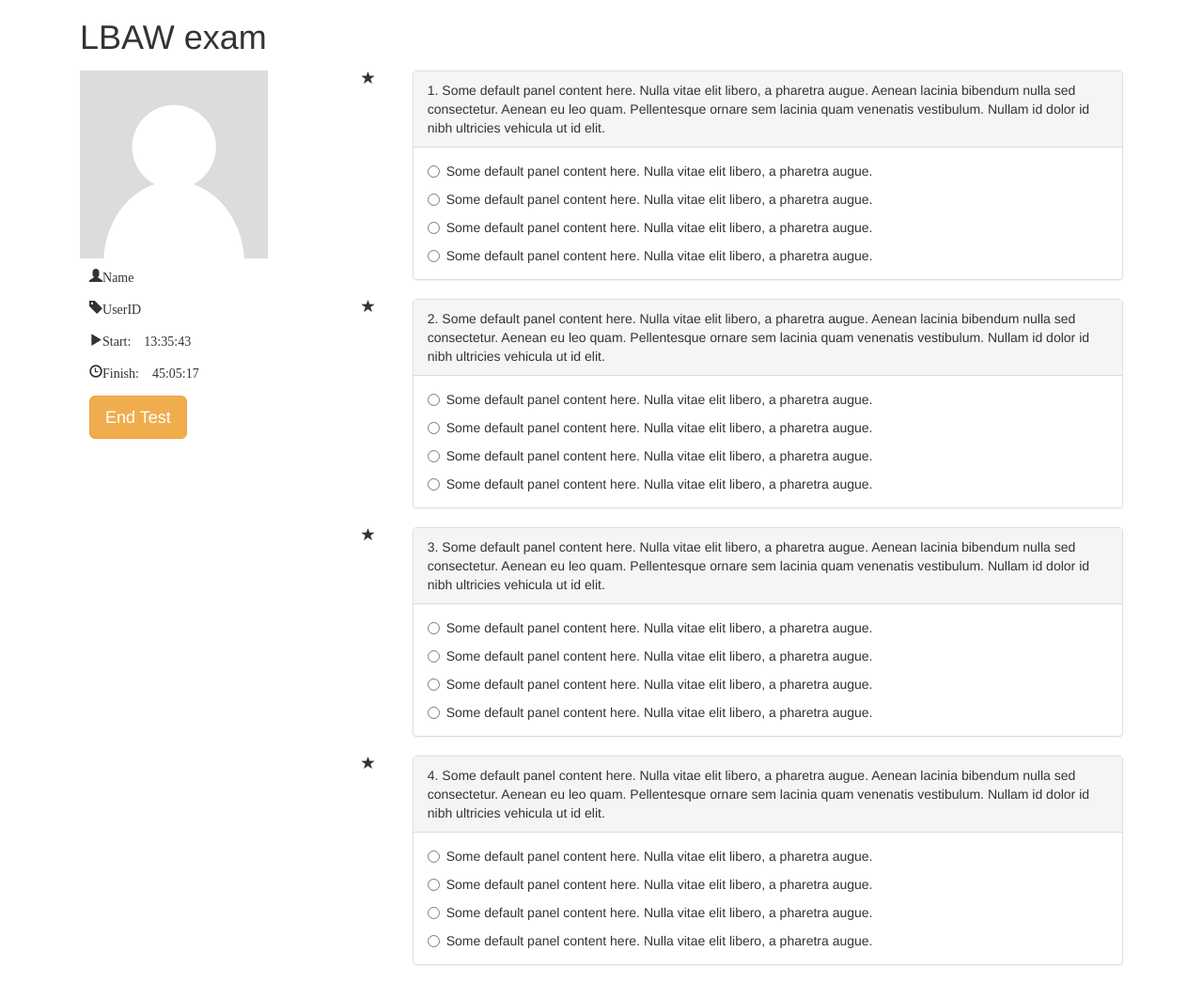
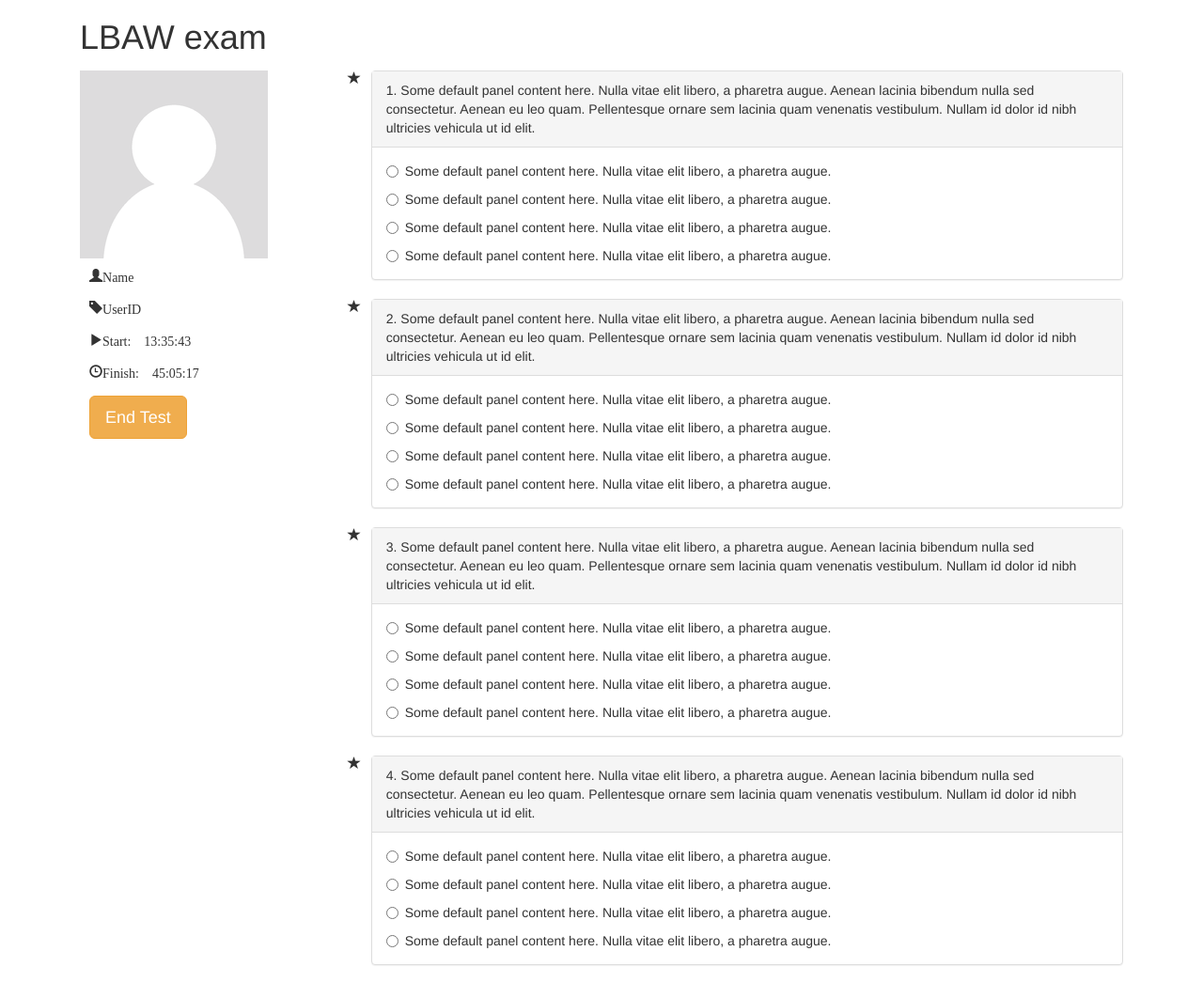
Before and after one commit to up201306506/LBAW55, a PHP site: page /exam.php in a window 1280 px wide. Shown: the whole page at 94% size. Run offline with PHP 8.4, Linux system fonts and the light colour scheme.

Commit message:
Exam page.
Problema na pagina de exame consertado.

```diff
--- a/Prototype/exam.css
+++ b/Prototype/exam.css
@@ -32,3 +32,21 @@ h1 {
 .radio {
 	margin: 15px;
 }
+
+.question-group {
+    width: 100%;
+    height: 100%;
+    box-sizing: border-box;
+}
+
+.star {
+    width: 3%;
+    float: left;
+    display: block;
+}
+
+.question-panel {
+    width: 97%;
+    float: left;
+    display: block;
+}
--- a/Prototype/exam.php
+++ b/Prototype/exam.php
@@ -35,8 +35,8 @@
 		<div class="exam col-sm-9">
 			<!-- <div class="exam-info"></div> -->
 			<div class="question-group">
-				<span class="glyphicon glyphicon-star col-sm-1"></span>
-				<div class="panel panel-default col-sm-11">
+				<span class="glyphicon glyphicon-star star"></span>
+				<div class="panel panel-default question-panel">
 					<div class="panel-heading question">1. Some default panel content here. Nulla vitae elit libero, a pharetra augue. Aenean lacinia bibendum nulla sed consectetur. Aenean eu leo quam. Pellentesque ornare sem lacinia quam venenatis vestibulum. Nullam id dolor id nibh ultricies vehicula ut id elit.</div>
 					<div class="panel-body">
 						<form role="Question">
@@ -57,8 +57,8 @@
 				</div>
 			</div>
 			<div class="question-group">
-				<span class="glyphicon glyphicon-star col-sm-1"></span>
-				<div class="panel panel-default col-sm-11">
+				<span class="glyphicon glyphicon-star star"></span>
+				<div class="panel panel-default question-panel">
 					<div class="panel-heading question">2. Some default panel content here. Nulla vitae elit libero, a pharetra augue. Aenean lacinia bibendum nulla sed consectetur. Aenean eu leo quam. Pellentesque ornare sem lacinia quam venenatis vestibulum. Nullam id dolor id nibh ultricies vehicula ut id elit.</div>
 					<div class="panel-body">
 						<form role="Question">
@@ -79,8 +79,8 @@
 				</div>
 			</div>
 			<div class="question-group">
-				<span class="glyphicon glyphicon-star col-sm-1"></span>
-				<div class="panel panel-default col-sm-11">
+				<span class="glyphicon glyphicon-star star"></span>
+				<div class="panel panel-default question-panel">
 					<div class="panel-heading question">3. Some default panel content here. Nulla vitae elit libero, a pharetra augue. Aenean lacinia bibendum nulla sed consectetur. Aenean eu leo quam. Pellentesque ornare sem lacinia quam venenatis vestibulum. Nullam id dolor id nibh ultricies vehicula ut id elit.</div>
 					<div class="panel-body">
 						<form role="Question">
@@ -101,8 +101,8 @@
 				</div>
 			</div>
 			<div class="question-group">
-				<span class="glyphicon glyphicon-star col-sm-1"></span>
-				<div class="panel panel-default col-sm-11">
+				<span class="glyphicon glyphicon-star star"></span>
+				<div class="panel panel-default question-panel">
 					<div class="panel-heading question">4. Some default panel content here. Nulla vitae elit libero, a pharetra augue. Aenean lacinia bibendum nulla sed consectetur. Aenean eu leo quam. Pellentesque ornare sem lacinia quam venenatis vestibulum. Nullam id dolor id nibh ultricies vehicula ut id elit.</div>
 					<div class="panel-body">
 						<form role="Question">
--- a/Prototype/profile.php
+++ b/Prototype/profile.php
@@ -46,7 +46,7 @@
 				</ul>
 				<ul class="nav navbar-nav navbar-right">
 					<li><a href="#"><span class="glyphicon glyphicon-user"></span> Username</a></li>
-					<li><a href="#"><span class="glyphicon glyphicon-log-out"></span> Logout</a></li>
+					<li><a href="index.php"><span class="glyphicon glyphicon-log-out"></span> Logout</a></li>
 				</ul>
 			</div>
 		</div> <!-- container-fluid -->
```
